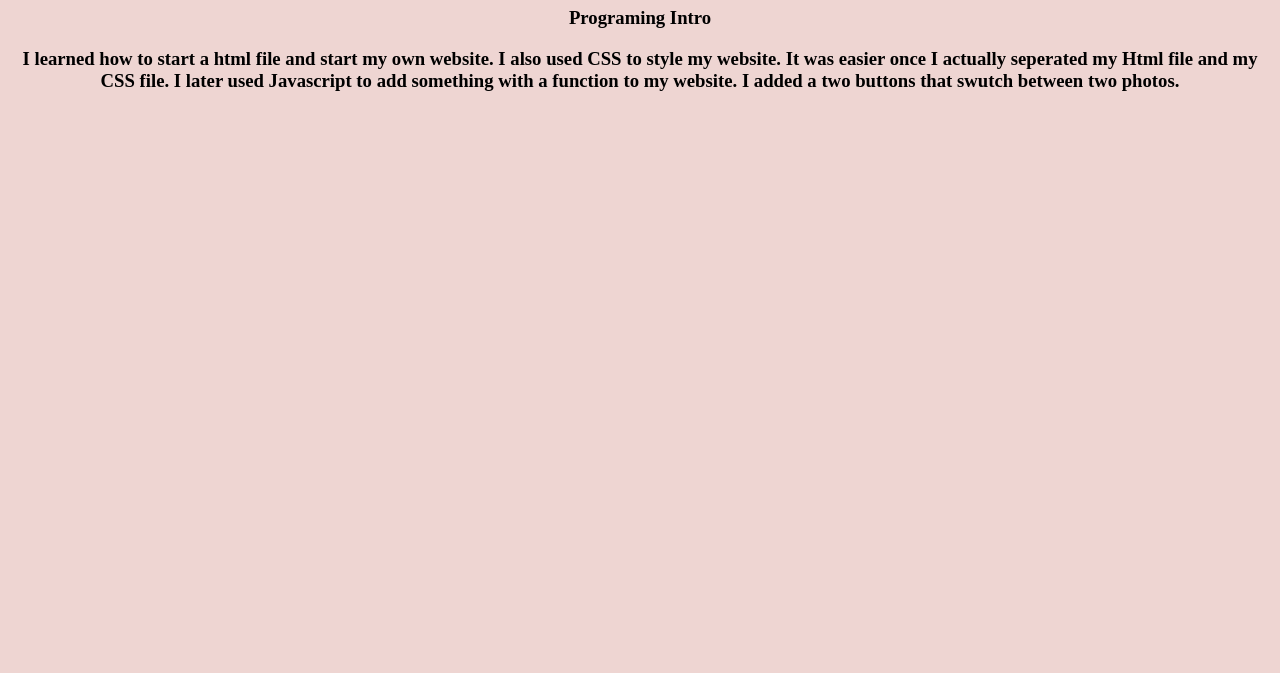
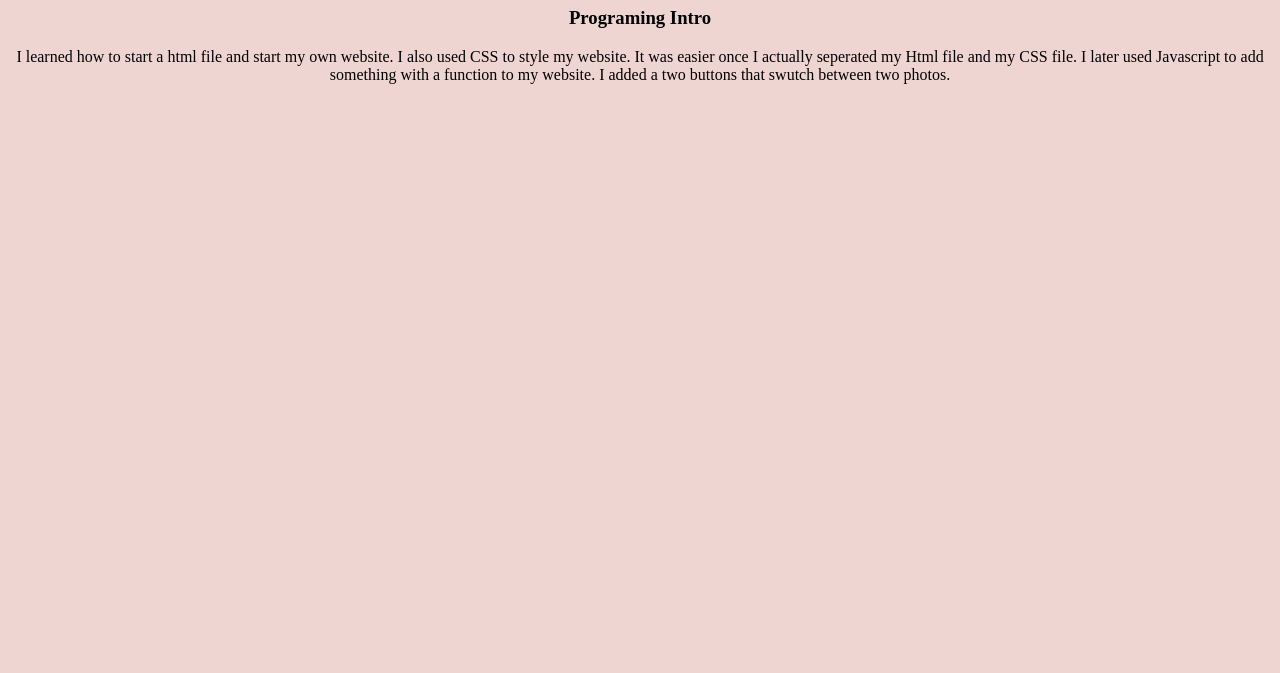
Before and after one commit to MariluSalgado/MariluSalgado.github.io, a plain HTML site: page Contact.html in a window 1280 px wide. Shown: the part 127-800 px from the top of the page. Drawn offline with Linux system fonts and the light colour scheme.

Commit message:
Update Contact.html

```diff
--- a/Contact.html
+++ b/Contact.html
@@ -16,8 +16,8 @@
 
   <h1> Coding Portfolio </h1>
 
-	<h3> Programing Intro <h3>
-	<p> I learned how to start a html file and start my own website. I also used CSS to style my website. It was easier once I actually seperated my Html file and my CSS file. I later used Javascript to add something with a function to my website. I added a two buttons that swutch between two photos.
+<h3> Programing Intro </h3>
+<p> I learned how to start a html file and start my own website. I also used CSS to style my website. It was easier once I actually seperated my Html file and my CSS file. I later used Javascript to add something with a function to my website. I added a two buttons that swutch between two photos. </p>
 
 
 
```
